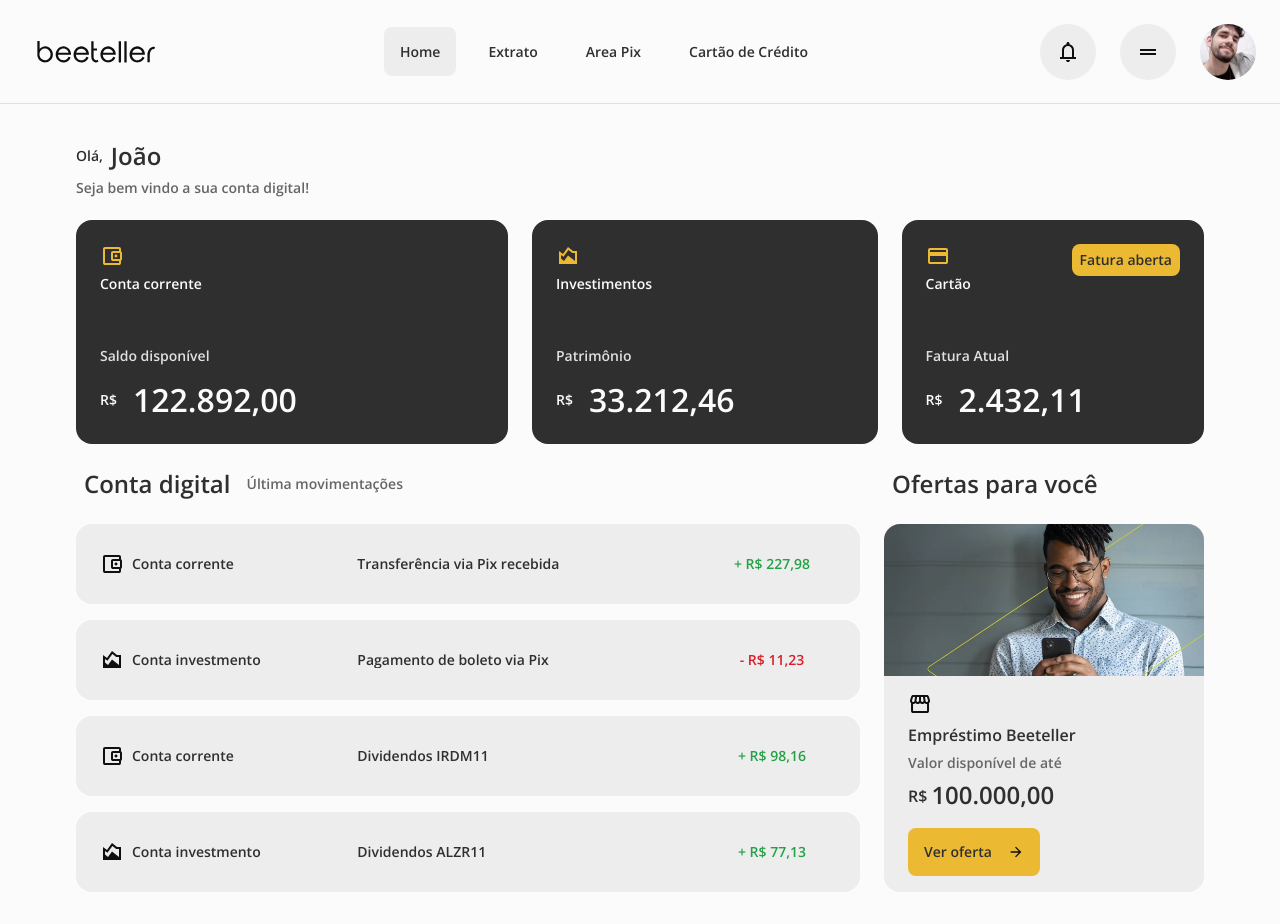
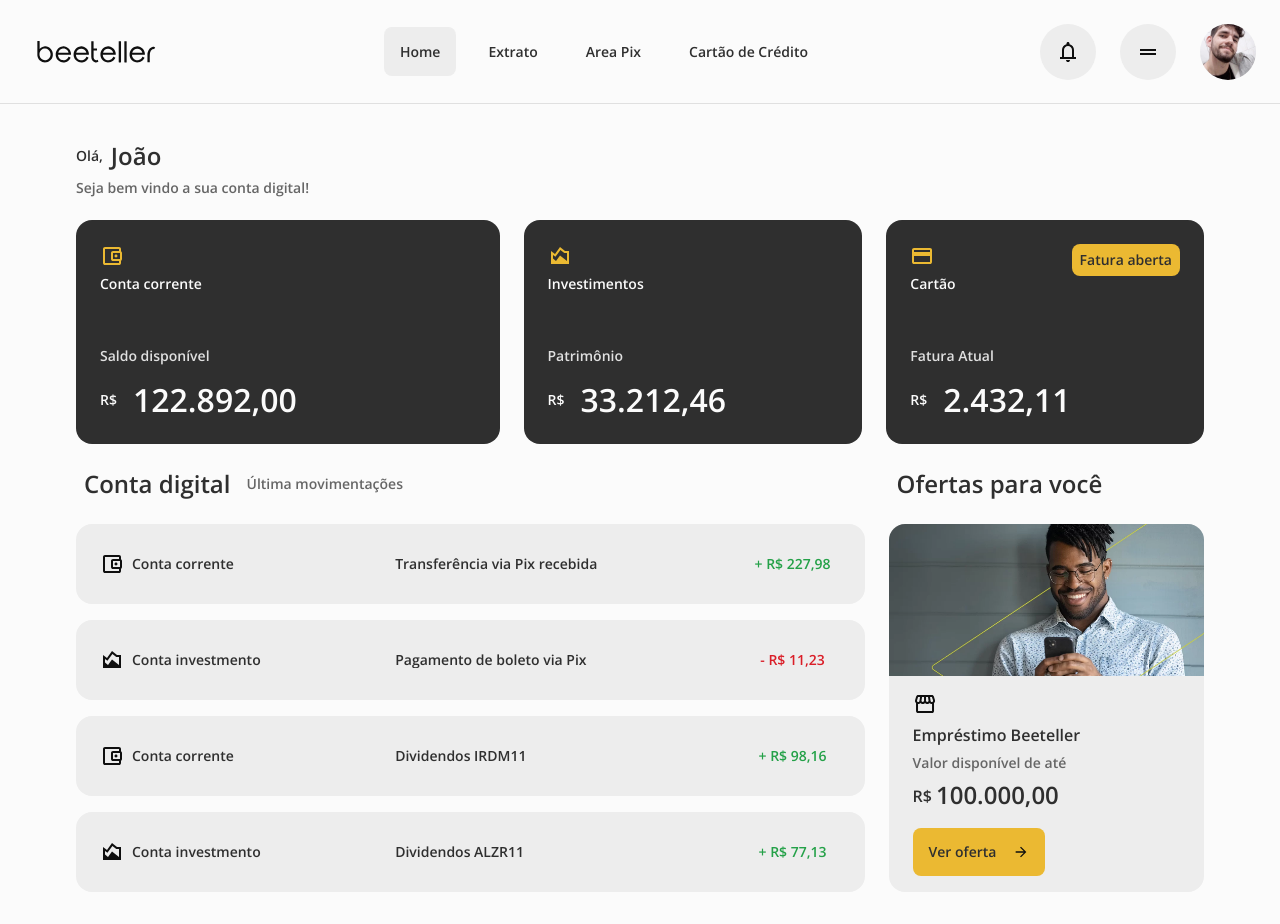
Before and after one commit to redsonfarias/beeteller, a React (Vite) app: page / in a window 1280 px wide. Built offline with nearby package versions, Linux system fonts and the light colour scheme.

Commit message:
alignmen between sections

```diff
--- a/index.html
+++ b/index.html
@@ -1,5 +1,5 @@
 <!doctype html>
-<html lang="en">
+<html lang="pt-BR">
 
 <head>
   <meta charset="UTF-8" />
--- a/src/components/molecules/OverviewCard/styles.module.css
+++ b/src/components/molecules/OverviewCard/styles.module.css
@@ -72,7 +72,7 @@
   right: 1.5rem;
   bottom: 2rem;
 
-  transform: translateX(-200%);
+  transform: translateX(-100%);
   opacity: 0;
   transition:
     transform 1.5s ease-in-out,
--- a/src/components/molecules/TransactionCard/styles.module.css
+++ b/src/components/molecules/TransactionCard/styles.module.css
@@ -5,7 +5,7 @@
   padding: var(--padding-lg);
 
   display: grid;
-  grid-template-columns: 1fr 1.4fr 8rem;
+  grid-template-columns: 1fr 1.2fr 6rem;
   gap: var(--gap-lg);
   align-items: center;
 
--- a/src/components/organisms/Overview/styles.module.css
+++ b/src/components/organisms/Overview/styles.module.css
@@ -1,5 +1,5 @@
 .container {
   display: grid;
-  grid-template-columns: 1fr 0.8fr 0.7fr;
+  grid-template-columns: 2fr 1.6fr 1.5fr;
   gap: var(--gap-lg);
 }
--- a/src/pages/Home/styles.module.css
+++ b/src/pages/Home/styles.module.css
@@ -1,6 +1,6 @@
 .sections {
   display: grid;
-  grid-template-columns: 1fr 20rem;
+  grid-template-columns: 2fr 0.8fr;
   gap: var(--gap-lg);
   margin-top: 1.5rem;
 }
```
